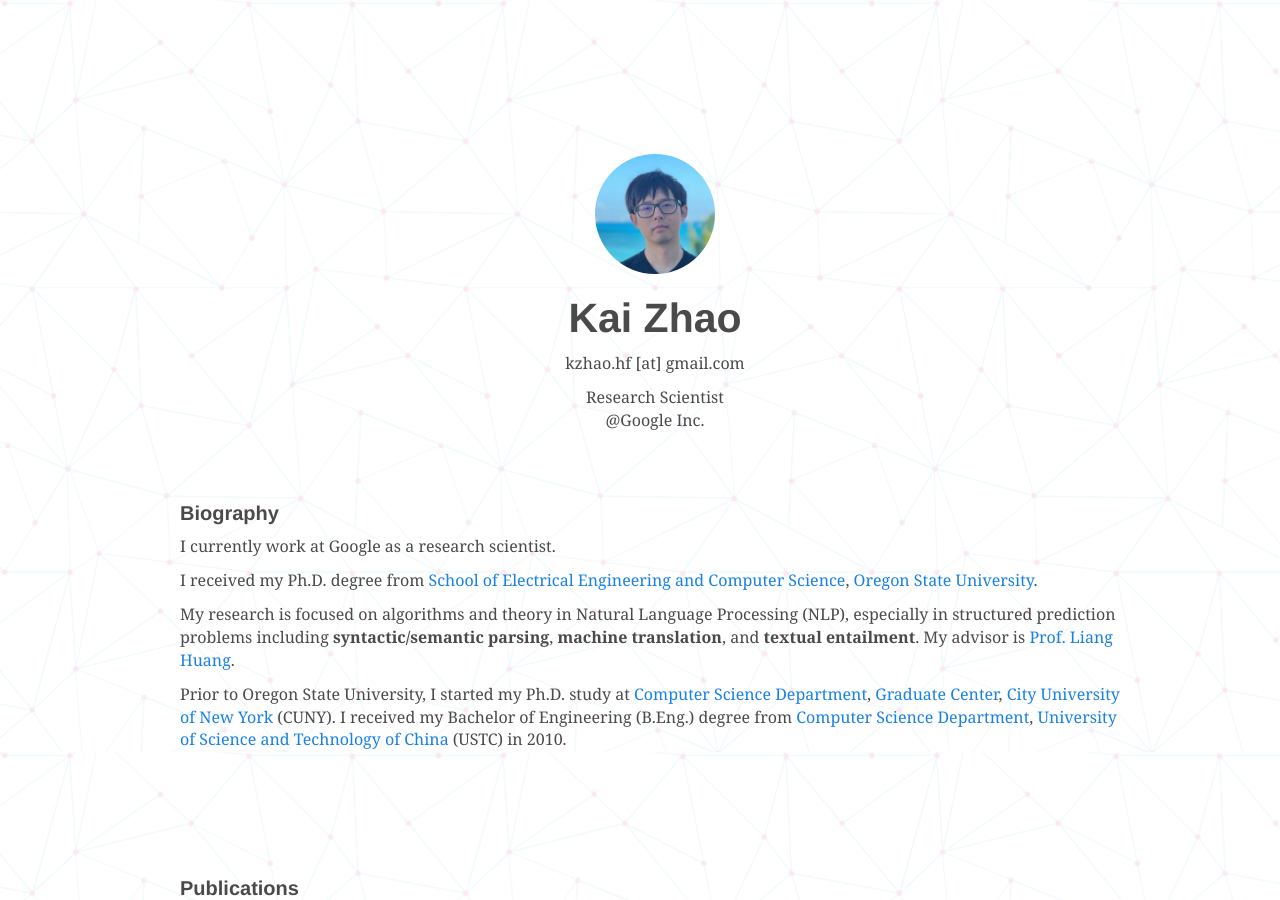
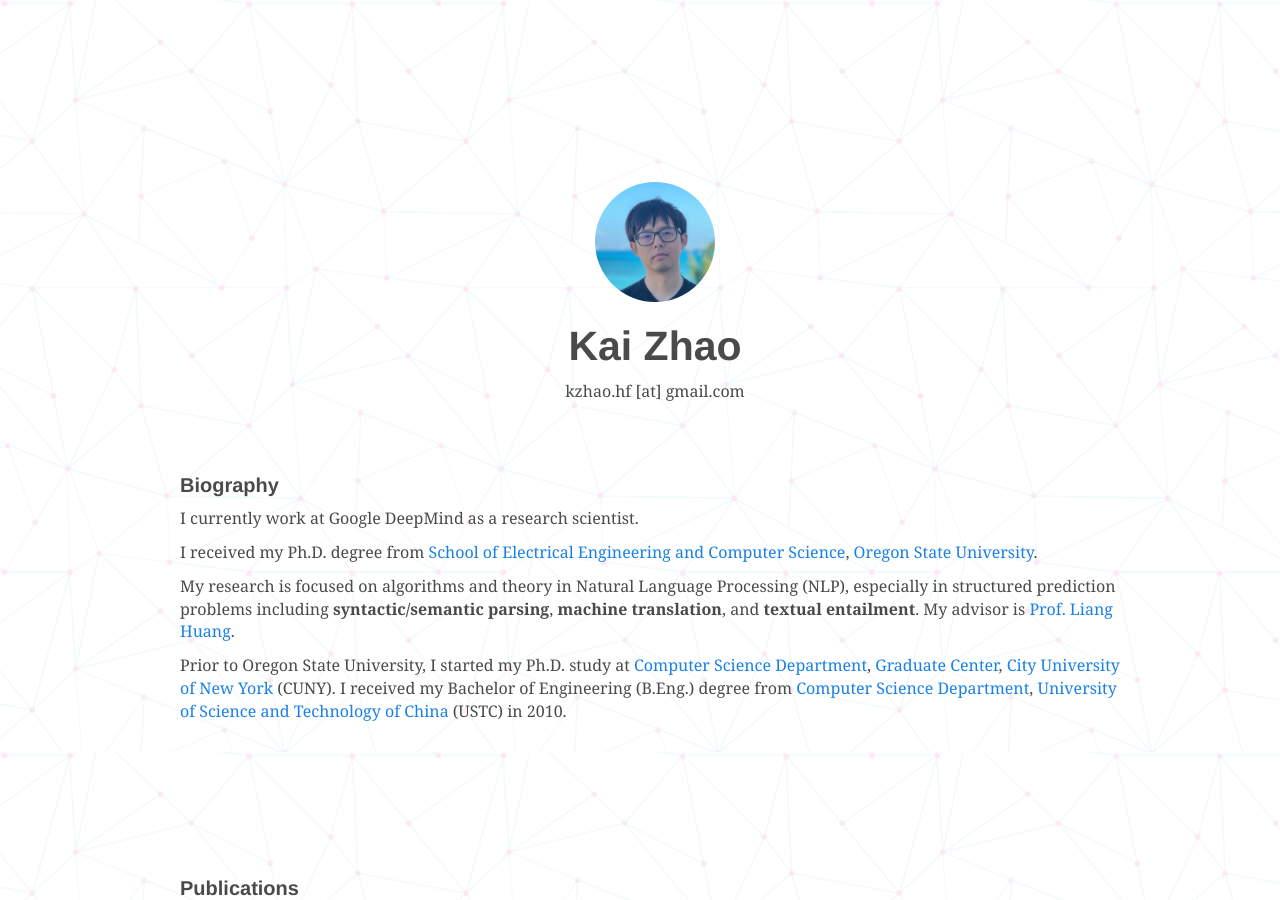
Before and after one commit to kaayy/kaayy.github.io, a Jekyll site: the page built from index.md, in a window 1280 px wide and 900 px high. Built offline with Jekyll 4.4.1, drawn with Linux system fonts in a browser that asks for light colours; nearby versions of some CDN libraries.

Commit message:
Update index.md

```diff
--- a/index.md
+++ b/index.md
@@ -1,7 +1,7 @@
 ---
 layout: homepage
 title: Kai Zhao - Homepage
-summary: Research Scientist @ Google, working on NLP, esp., semantic/syntactic parsing, machine translation.
+summary: Research Scientist @ Google DeepMind, working on NLP, esp., semantic/syntactic parsing, machine translation.
 ---
 
 {::options parse_block_html="true" /}
@@ -13,13 +13,12 @@ summary: Research Scientist @ Google, working on NLP, esp., semantic/syntactic p
 <div class="text-center" markdown="0">
 <h1> Kai Zhao </h1>
 <p> kzhao.hf [at] gmail.com  </p>
-<p> Research Scientist <br />@Google Inc. </p>
 </div>
 </div>
 
 #### Biography
 
-I currently work at Google as a research scientist.
+I currently work at Google DeepMind as a research scientist.
 
 I received my Ph.D. degree from [School of Electrical Engineering and Computer Science](http://eecs.oregonstate.edu/), [Oregon State University](http://www.oregonstate.edu).
 
```
